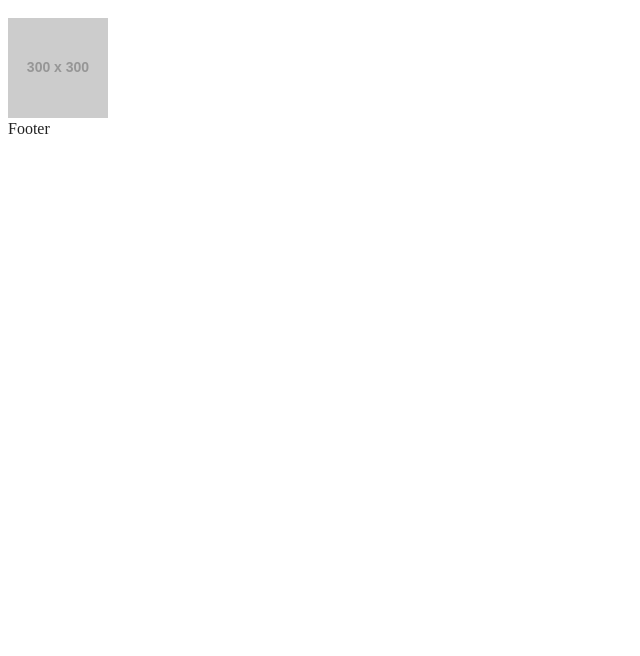
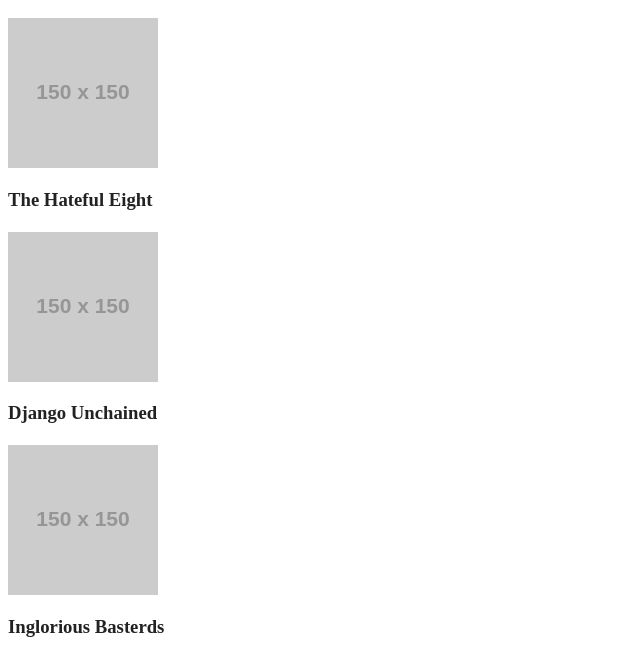
Before and after one commit to jannicksp/MovieTarantino, a website built with Parcel: page index.html in a window 1280 px wide. Shown: the part 100-756 px from the top of the page, without its empty margins (0-640 px from the left). Built offline with nearby package versions, Linux system fonts and the light colour scheme; placeholder pictures from the web are drawn by us.

Commit message:
fetched data and made clones

```diff
--- a/index.html
+++ b/index.html
@@ -25,12 +25,12 @@
   </header>
     <h1>Movies by Tarantino</h1>
     <main>
-      <section>
-        <article>
+      <section id="moviesList">
+        <!-- <article>
           <a id="myBtn">
             <img border="0" alt="Movieplaceholder" src="https://via.placeholder.com/300" width="100" height="100">
           </a>
-        </article>
+        </article> -->
       </section>
   </main>
 
@@ -45,7 +45,12 @@
     </article>
   </section>
 
-
+  <template>
+    <article class="movie" data-id="">
+    <img src="" alt="">
+    <h3></h3>
+    </article>
+  </template>
   <footer>
     Footer
   </footer>
--- a/js/main.js
+++ b/js/main.js
@@ -1,25 +1,89 @@
-// Get the modal
-var modal = document.getElementById("myModal");
+"use strict";
+let movieData= [];
+window.addEventListener("DOMContentLoaded", init);
+
+function init(){
+loadJSON();
+}
+
+function loadJSON() {
+  fetch("movies.json")
+    .then(response => response.json())
+    .then(jsonData => {
+      movieData = jsonData;
+      console.log(movieData);
+      showData();
+    });
+
+}
+
+// fetch("path", {
+//   method: "get",
+//   headers: {
+//     "Content-Type": "application/json; charset=utf-8",
+//     "x-apikey": "5dea0bc34658275ac9dc23ad",
+//     "cache-control": "no-cache"
+//   }
+
+
+
+function showData(){
+  console.log("showData");
+  //set destination for where all the clones should go
+  const dest = document.querySelector("section#moviesList");
+  //get the template for the movie
+  const tempMovie = document.querySelector("template");
+
+  movieData.forEach(movie => {
+    let clone = tempMovie.cloneNode(true).content;
+
+    clone.querySelector("img").src = movie.img;
+    clone.querySelector("img").alt = "placeholder alt";
+    clone.querySelector("h3").innerHTML = movie.name;
+
+
+    dest.appendChild(clone);
+  }); //forEach loop end
+
+  document.querySelectorAll(".movie").forEach(movie =>{
+    movie.addEventListener("click", openModal);
+  })
+
+}
+
+
+
+
+
 
 // Get the button that opens the modal
 var btn = document.getElementById("myBtn");
 
 // Get the <span> element that closes the modal
+var modal = document.getElementById("myModal");
 var span = document.getElementsByClassName("close")[0];
 
 // When the user clicks the button, open the modal
-btn.onclick = function() {
-  modal.style.display = "block";
-}
+// btn.onclick = function() {
+//   modal.style.display = "block";
+// }
 
 // When the user clicks on <span> (x), close the modal
-span.onclick = function() {
-  modal.style.display = "none";
-}
+// span.onclick = function() {
+//   modal.style.display = "none";
+// }
 
-// When the user clicks anywhere outside of the modal, close it
+//When the user clicks anywhere outside of the modal, close it
 window.onclick = function(event) {
   if (event.target == modal) {
     modal.style.display = "none";
   }
 }
+
+
+function openModal(event){
+  // Get the modal
+//get the id, show data for that id here.....
+  modal.style.display = "block";
+
+}
--- a/movies.json
+++ b/movies.json
@@ -1,44 +1,58 @@
 [
     {
         "name": "The Hateful Eight",
-        "Year": 2009,
-        "Description": "lorem ispum",
-        "id": 1
+        "year": 2009,
+        "description": "lorem ispum",
+        "id": 1,
+        "youtubeId": "v=nIOmotayDMY",
+        "img": "https://via.placeholder.com/150"
     },
     {
         "name": "Django Unchained",
-        "Year": 2009,
-        "Description": "lorem ispum",
-        "id": 2
+        "year": 2009,
+        "description": "lorem ispum",
+        "id": 2,
+        "youtubeId": "v=0fUCuvNlOCg",
+        "img": "https://via.placeholder.com/150"
     },
     {
         "name": "Inglorious Basterds",
-        "Year": 2009,
-        "Description": "lorem ispum",
-        "id": 3
+        "year": 2009,
+        "description": "lorem ispum",
+        "id": 3,
+        "youtubeId": "v=KnrRy6kSFF0",
+        "img": "https://via.placeholder.com/150"
     },
     {
         "name": "Kill Bill Vol. 2",
-        "Year": 2009,
-        "Description": "lorem ispum",
-        "id": 4
+        "year": 2009,
+        "description": "lorem ispum",
+        "id": 4,
+        "youtubeId": "v=WTt8cCIvGYI",
+        "img": "https://via.placeholder.com/150"
     },
     {
         "name": "Kill Bill Vol. 1",
-        "Year": 2009,
-        "Description": "lorem ispum",
-        "id": 5
+        "year": 2009,
+        "description": "lorem ispum",
+        "id": 5,
+        "youtubeId": "v=7kSuas6mRpk",
+        "img": "https://via.placeholder.com/150"
     },
     {
         "name": "From Dusk til Dawn",
-        "Year": 2009,
-        "Description": "lorem ispum",
-        "id": 6
+        "year": 2009,
+        "description": "lorem ispum",
+        "id": 6,
+        "youtubeId": "v=txqpLEufGnA",
+        "img": "https://via.placeholder.com/150"
     },
     {
         "name": "Pulp Fiction",
-        "Year": 2009,
-        "Description": "lorem ispum",
-        "id": 7
+        "year": 2009,
+        "description": "lorem ispum",
+        "id": 7,
+        "youtubeId": "v=s7EdQ4FqbhY",
+        "img": "https://via.placeholder.com/150"
     }
 ]
```
